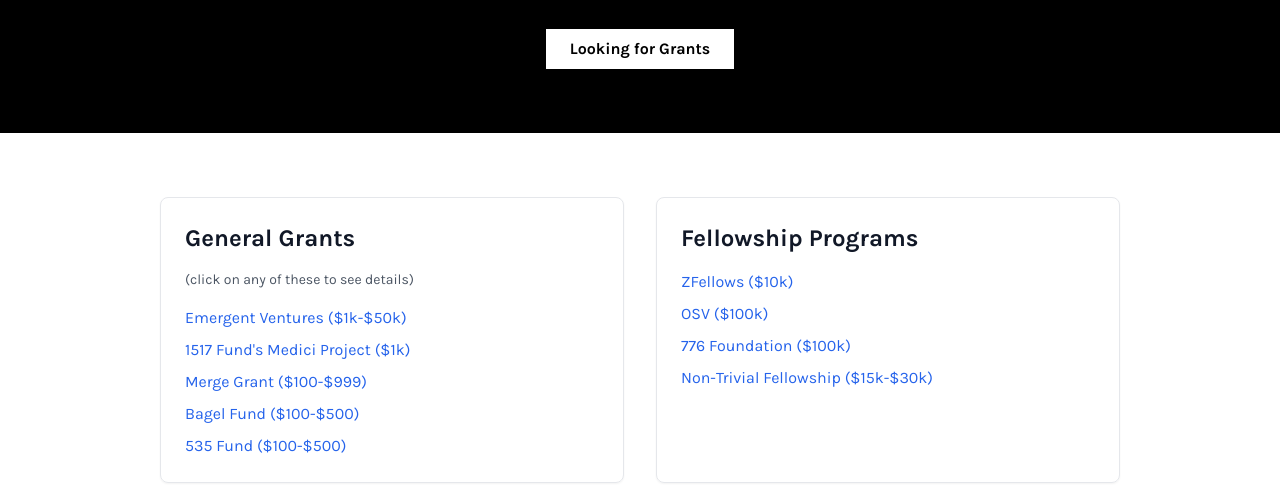
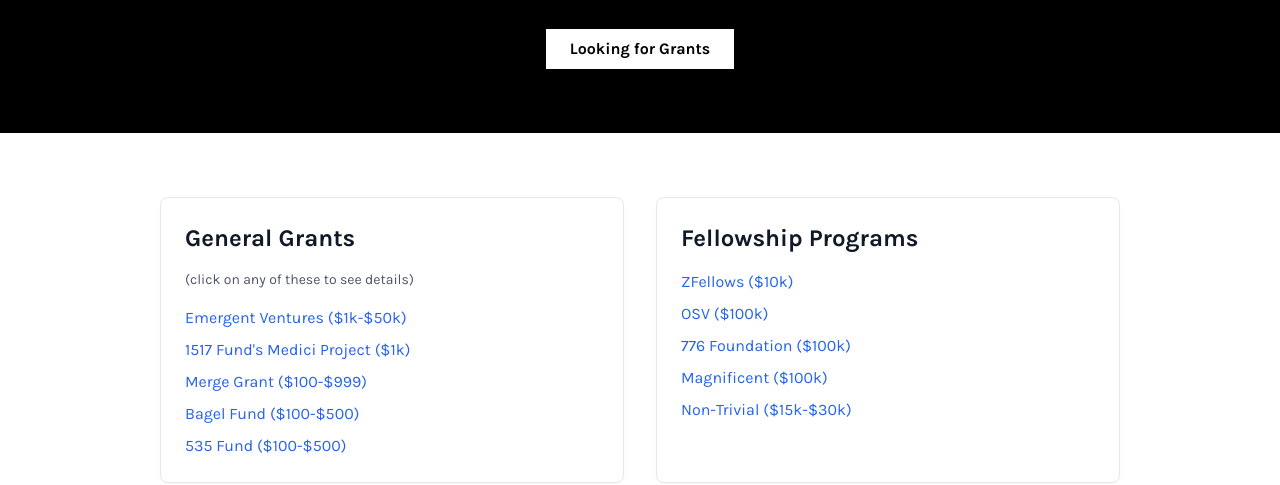
Before and after one commit to on-deck/merge, a plain HTML site: page guide.html in a window 1280 px wide. Shown: the part 315-800 px from the top of the page. Drawn offline with nearby package versions, Linux system fonts and the light colour scheme.

Commit message:
magnificent grants

```diff
--- a/guide.html
+++ b/guide.html
@@ -110,8 +110,9 @@
                 <ul class="space-y-2">
                     <li><a href="/program/zfellows.html" class="text-blue-600 hover:underline"('zfellows')">ZFellows ($10k)</a></li>
                     <li><a href="/program/osv.html" class="text-blue-600 hover:underline"('osv')">OSV ($100k)</a></li>
-                    <li><a href="/program/776.html" class="text-blue-600 hover:underline"('osv')">776 Foundation ($100k)</a></li>
-                    <li><a href="/program/nontrivial.html" class="text-blue-600 hover:underline"('osv')">Non-Trivial Fellowship ($15k-$30k)</a></li>
+                    <li><a href="/program/776.html" class="text-blue-600 hover:underline"('776 foundation')">776 Foundation ($100k)</a></li>
+                    <li><a href="/program/magnificent.html" class="text-blue-600 hover:underline"('magnificent')">Magnificent ($100k)</a></li>
+                    <li><a href="/program/nontrivial.html" class="text-blue-600 hover:underline"('non-trivial')">Non-Trivial ($15k-$30k)</a></li>
                 </ul>
             </div>
 
```
